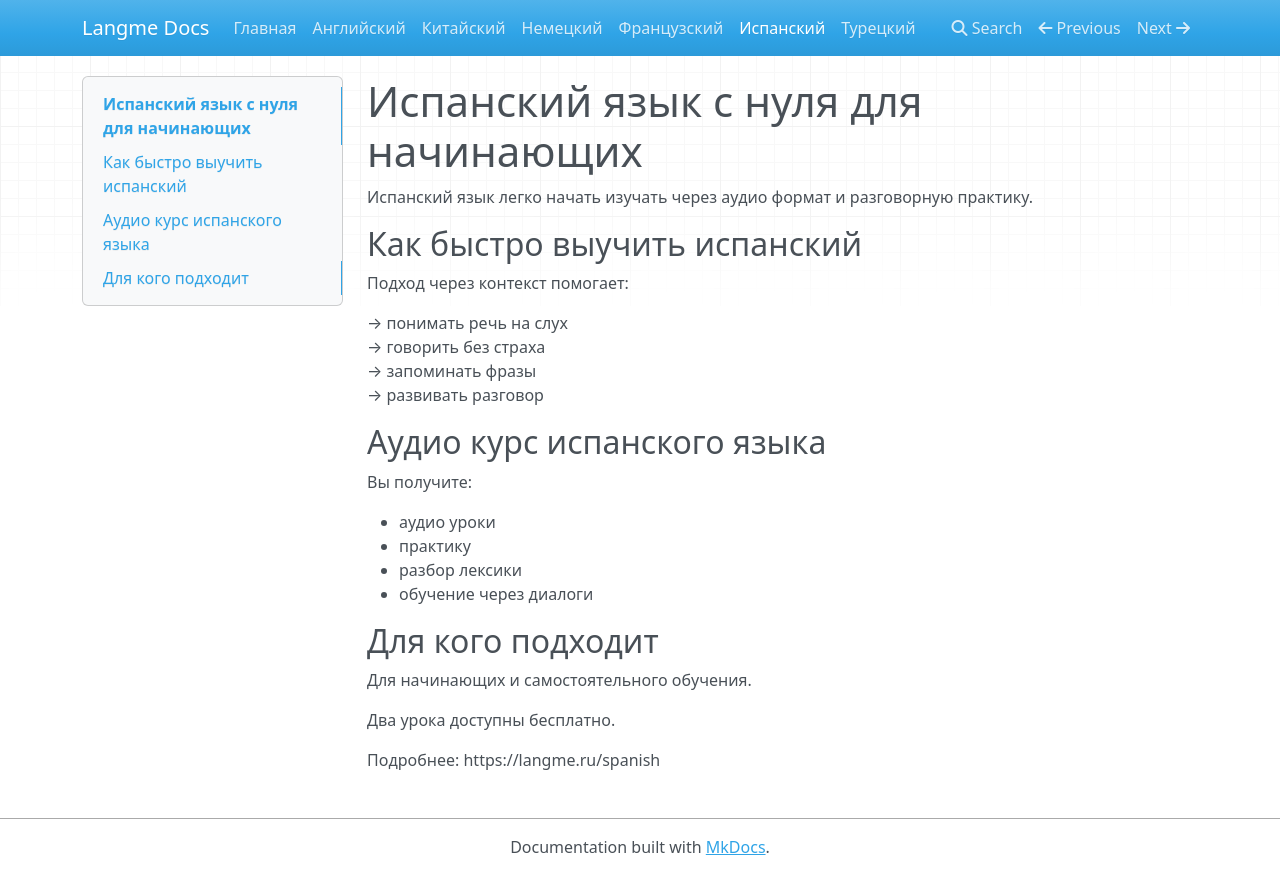
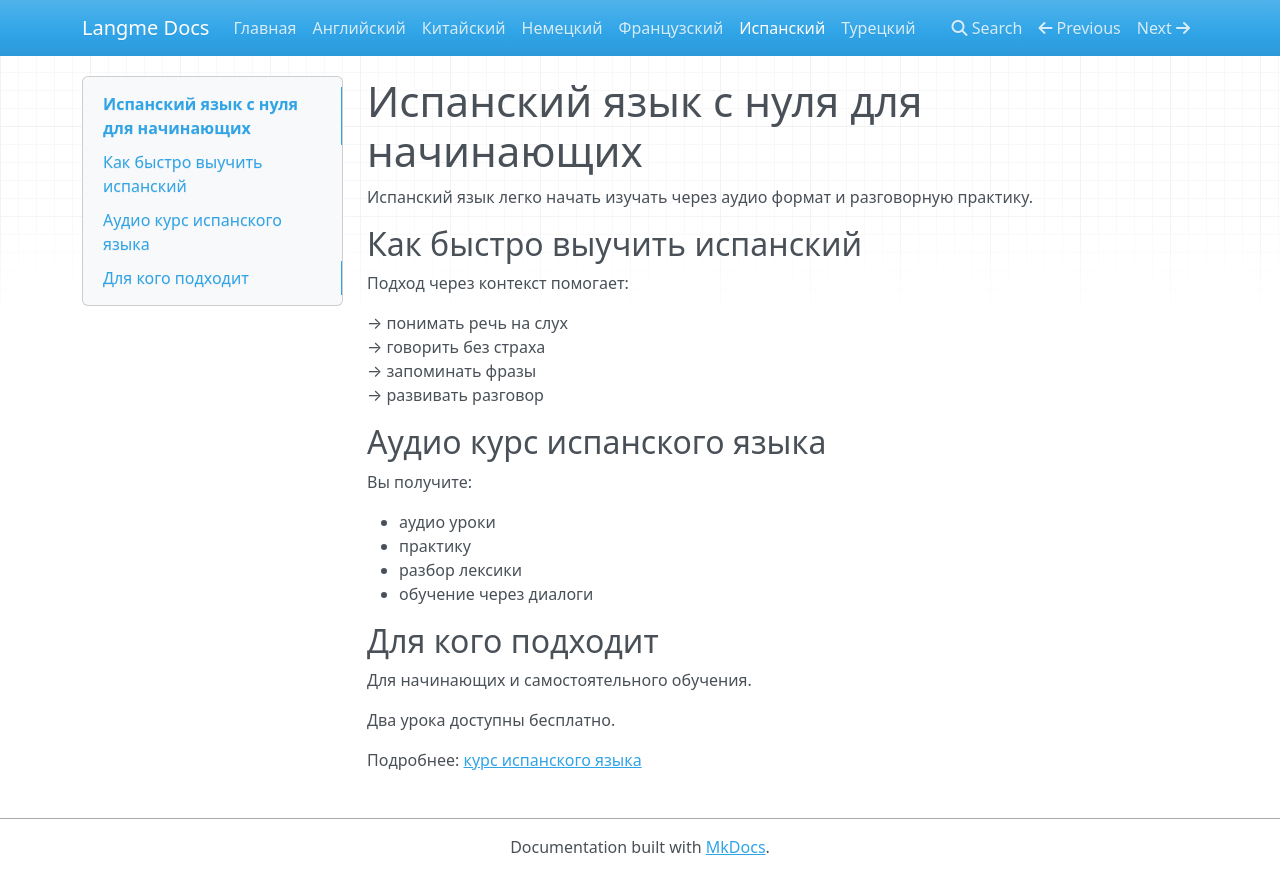
Before and after one commit to langmeru/langme-docs, an MkDocs documentation site: the page built from docs/spanish.md, in a window 1280 px wide. Shown: the top 894 px of the page. Built offline with MkDocs 1.6.1, drawn with Linux system fonts in a browser that asks for light colours; nearby versions of some CDN libraries.

Commit message:
Update spanish.md

```diff
--- a/docs/spanish.md
+++ b/docs/spanish.md
@@ -26,4 +26,4 @@
 
 Два урока доступны бесплатно.
 
-Подробнее: https://langme.ru/spanish
+Подробнее: [курс испанского языка](https://langme.ru/spanish)
```
